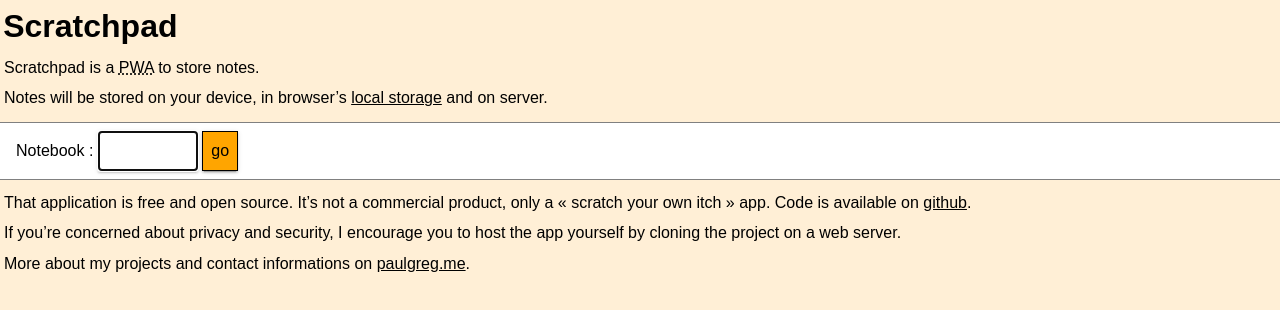
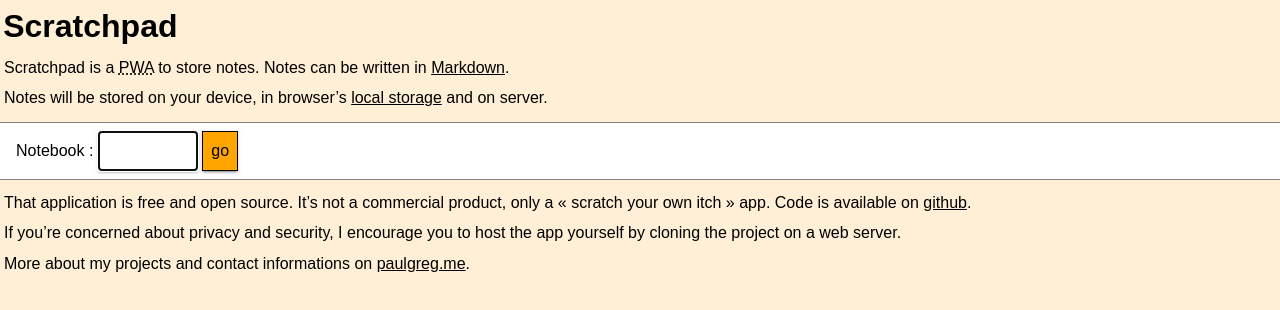
Before and after one commit to paulgreg/scratchpad, a plain HTML site: page index.html in a window 1280 px wide. Drawn offline with Linux system fonts and the light colour scheme; a script that the page names is missing.

Commit message:
docs: add link to markdown syntax

```diff
--- a/index.html
+++ b/index.html
@@ -20,7 +20,7 @@
       <h1>Scratchpad</h1>
       <p>
         Scratchpad is a <abbr title="Progessive Web App">PWA</abbr> to store
-        notes.
+        notes. Notes can be written in <a href="https://www.markdownguide.org/basic-syntax/" rel="noopener nofollow">Markdown</a>.
       </p>
       <p>
         Notes will be stored on your device, in browser’s
```
